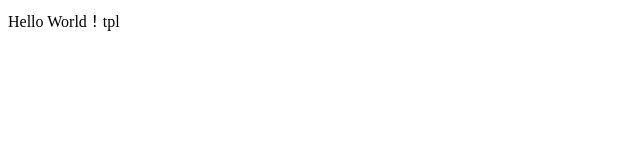
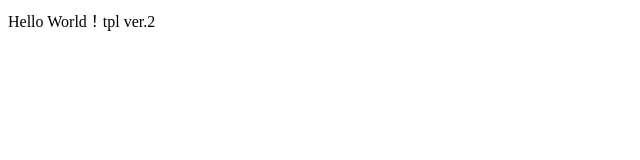
Before and after one commit to misopan/tmp, a plain HTML site: page index.html in a window 1280 px wide. Shown: the full height of the page, 0-640 px from the left. Drawn offline with Linux system fonts and the light colour scheme.

Commit message:
コミットテスト1658

```diff
--- a/index.html
+++ b/index.html
@@ -5,6 +5,6 @@
 </head>
 
 <body>
-    Hello World！tpl
+    Hello World！tpl ver.2
 </body>
 </html>
```
